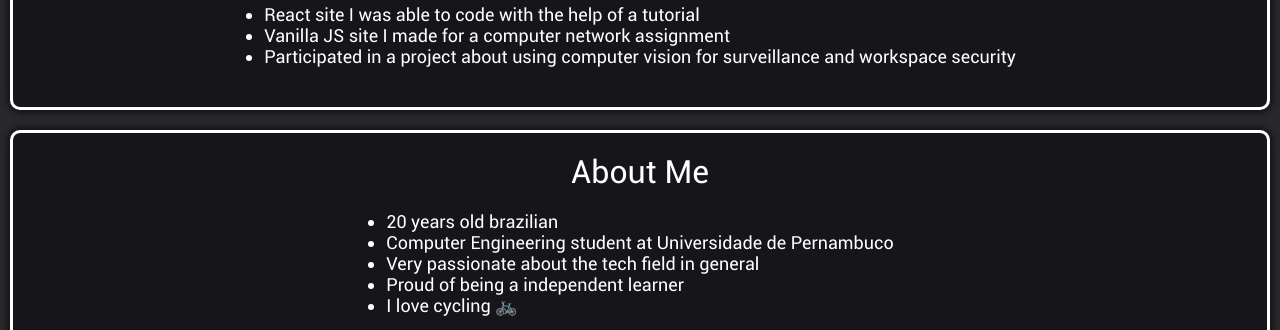
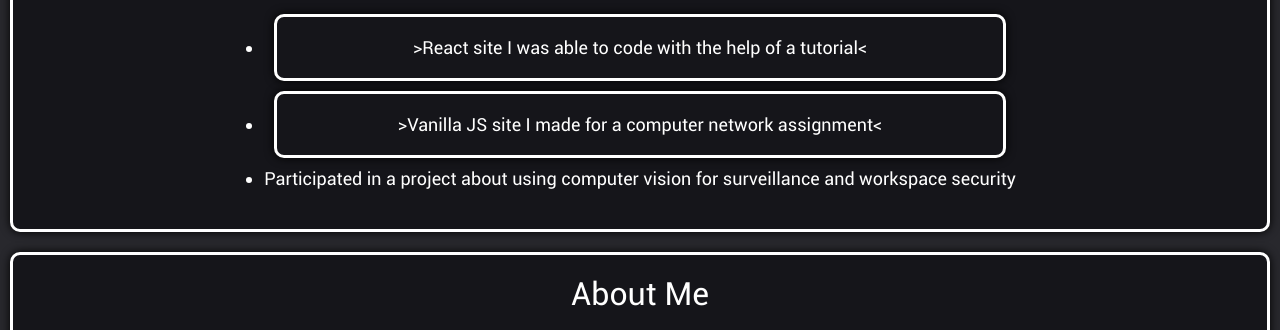
Before and after one commit to Brederodes/Brederodes.github.io, a plain HTML site: page index.html in a window 1280 px wide. Shown: the part 716-1046 px from the top of the page. Drawn offline with Linux system fonts and the light colour scheme.

Commit message:
Update index.html

```diff
--- a/index.html
+++ b/index.html
@@ -64,10 +64,10 @@
                 </div>
                 <ul>
                     <li>
-                        <a href="https://reactmovieapitutorial.netlify.app/">React site I was able to code with the help of a tutorial</a>
+                        <a href="https://reactmovieapitutorial.netlify.app/" class="infoCard">>React site I was able to code with the help of a tutorial<</a>
                     </li>
                     <li>
-                        <a href="https://arbcredes1projeto1.netlify.app/">Vanilla JS site I made for a computer network assignment</a>
+                        <a href="https://arbcredes1projeto1.netlify.app/" class="infoCard">>Vanilla JS site I made for a computer network assignment<</a>
                     </li>
                     <li>
                         Participated in a project about using computer vision for surveillance and workspace security
```
